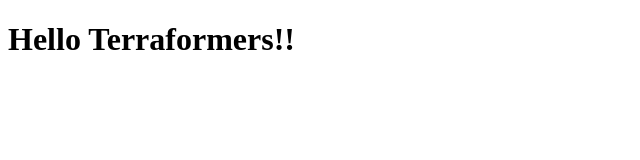
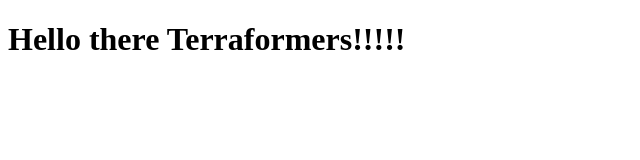
Before and after one commit to rybli/terraform-beginner-bootcamp-2023, a plain HTML site: page public/index.html in a window 1280 px wide. Shown: the whole page, without its empty margins (0-640 px from the left). Drawn offline with Linux system fonts and the light colour scheme.

```diff
--- a/public/index.html
+++ b/public/index.html
@@ -6,6 +6,6 @@
     <title>Hello Terraformers</title>
 </head>
 <body>
-    <h1>Hello Terraformers!!</h1>
+    <h1>Hello there Terraformers!!!!!</h1>
 </body>
 </html>
```
Also changed, not shown: 4 other files.
